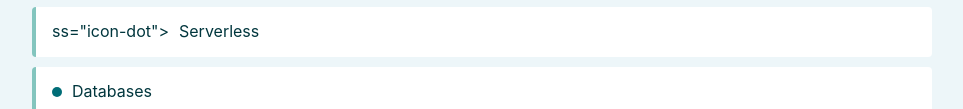
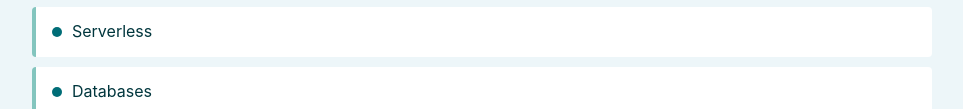
Before and after one commit to bbabbitt1/AWS-Cloud-Architect-Associate, a plain HTML site: page index.html in a window 1280 px wide. Shown: the part 975-1084 px from the top of the page, without its empty margins (48-1011 px from the left). Drawn offline with Linux system fonts and the light colour scheme.

Commit message:
fixed home page error

```diff
--- a/index.html
+++ b/index.html
@@ -31,7 +31,7 @@
         <li><div class="icon-dot"></div><span>Storage Extras</span></li>
         <li><div class="icon-dot"></div><span>Decoupling Applications</span></li>
         <li><div class="icon-dot"></div><span>Containers on AWS</span></li>
-        <li><div cla>ss="icon-dot"></div><span>Serverless</span></li>
+        <li><div class="icon-dot"></div><span>Serverless</span></li>
         <li><div class="icon-dot"></div><span>Databases</span></li>
         <li><div class="icon-dot"></div><span>Data & Analytics</span></li>
         <li><div class="icon-dot"></div><span>Machine Learning</span></li>
```
